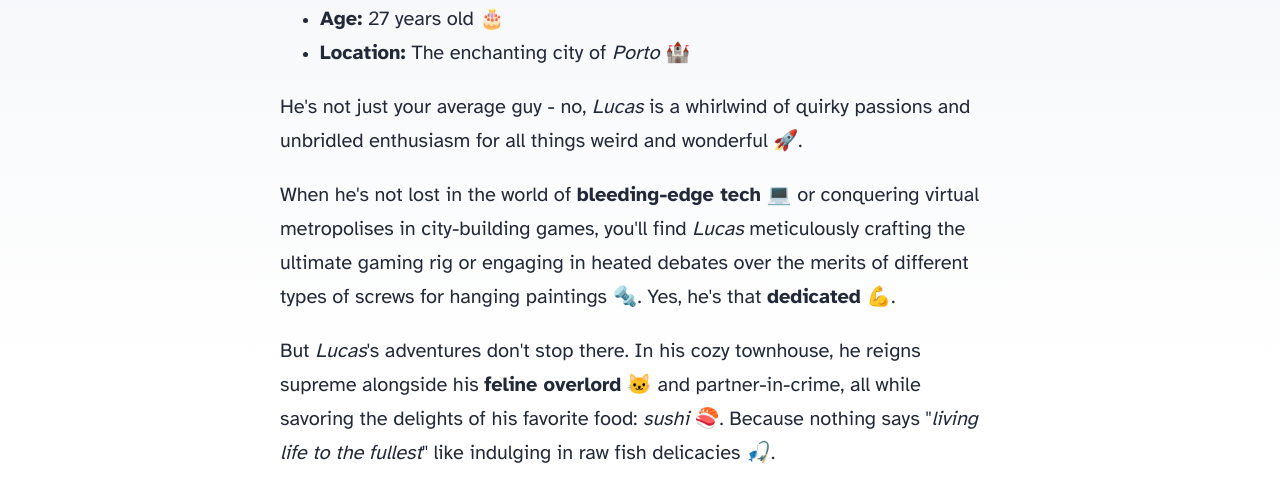
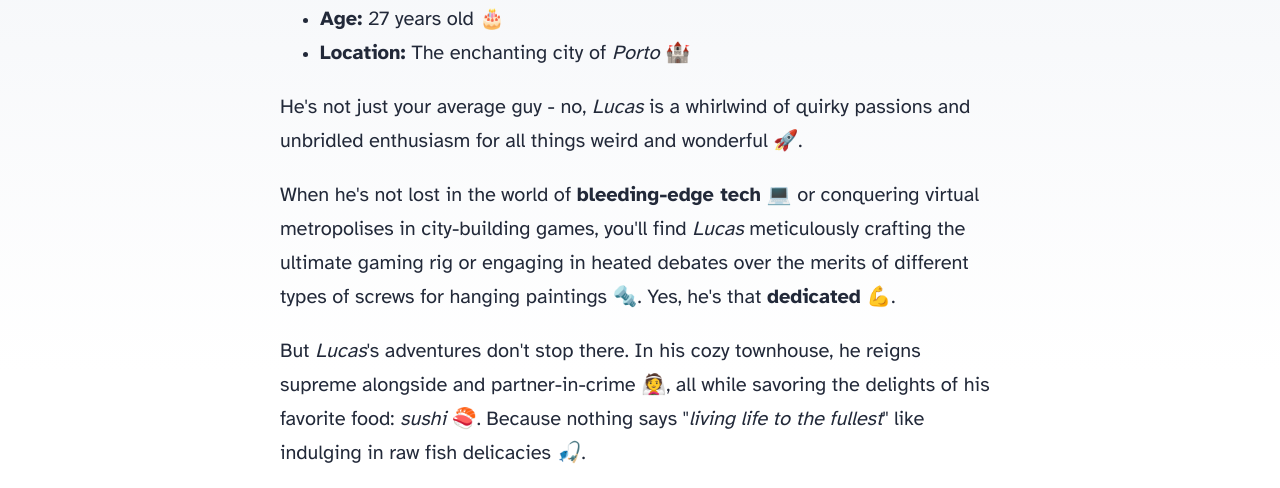
Before and after one commit to saculdasilva/saculdasilva.github.io, an Astro site: page / in a window 1280 px wide. Shown: the part 228-716 px from the top of the page. Built offline with nearby package versions, Linux system fonts and the light colour scheme; Astro itself is replaced by a stand-in of ours.

Commit message:
chore: remove cat from life

```diff
--- a/src/pages/index.astro
+++ b/src/pages/index.astro
@@ -34,7 +34,7 @@ import { SITE_TITLE, SITE_DESCRIPTION } from "../consts";
       </p>
       <p>
         But <em>Lucas</em>'s adventures don't stop there. In his cozy townhouse,
-        he reigns supreme alongside his <strong>feline overlord</strong> 🐱 and partner-in-crime,
+        he reigns supreme alongside and partner-in-crime 👰,
         all while savoring the delights of his favorite food: <em>sushi</em> 🍣.
         Because nothing says "<em>living life to the fullest</em>" like
         indulging in raw fish delicacies 🎣.
```
